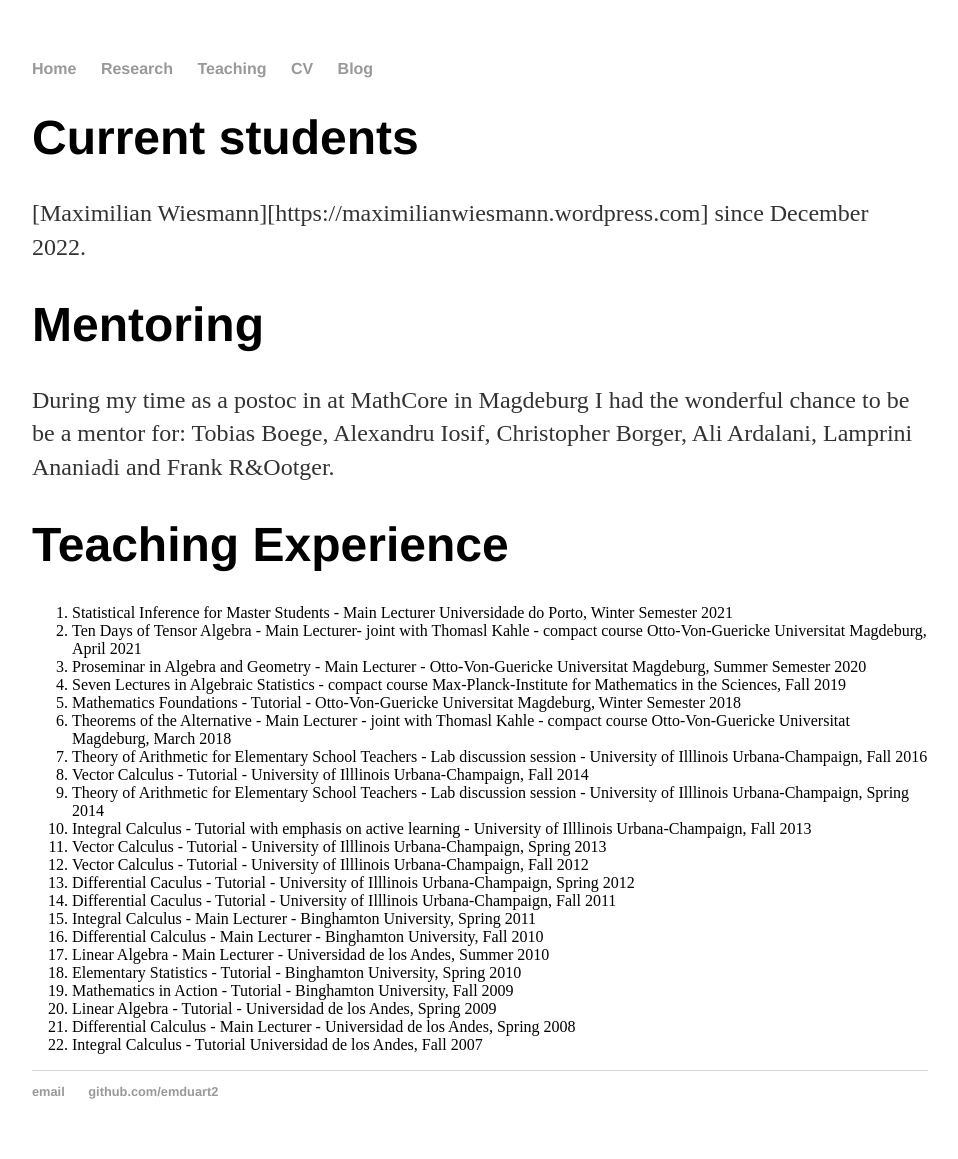
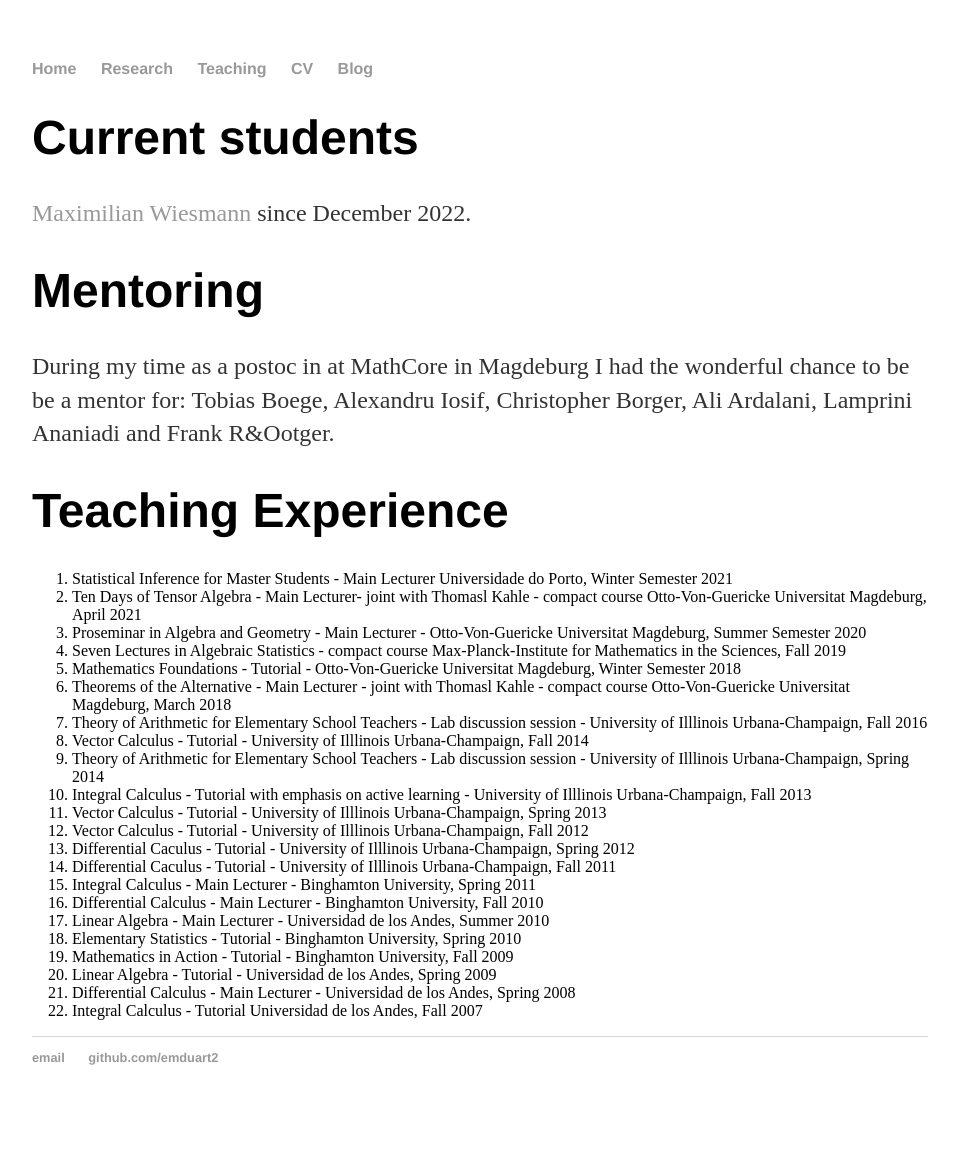
Before and after one commit to emduart2/emduart2.github.io, a Jekyll site: the page built from teaching/index.md, in a window 1280 px wide. Shown: the whole page, without its empty margins (160-1118 px from the left). Built offline with Jekyll 4.4.1, drawn with Linux system fonts in a browser that asks for light colours; after the commit the page ends 1125 px from its top, so only the background shows below that.

Commit message:
fixed hyperlink

```diff
--- a/teaching/index.md
+++ b/teaching/index.md
@@ -3,7 +3,7 @@ layout: default
 title: Teaching and Mentoring
 ---
 # Current students
-[Maximilian Wiesmann][https://maximilianwiesmann.wordpress.com] since December 2022.
+[Maximilian Wiesmann](https://maximilianwiesmann.wordpress.com) since December 2022.
 
 # Mentoring
 During my time as a postoc in at MathCore in Magdeburg I had the wonderful chance to be
```
